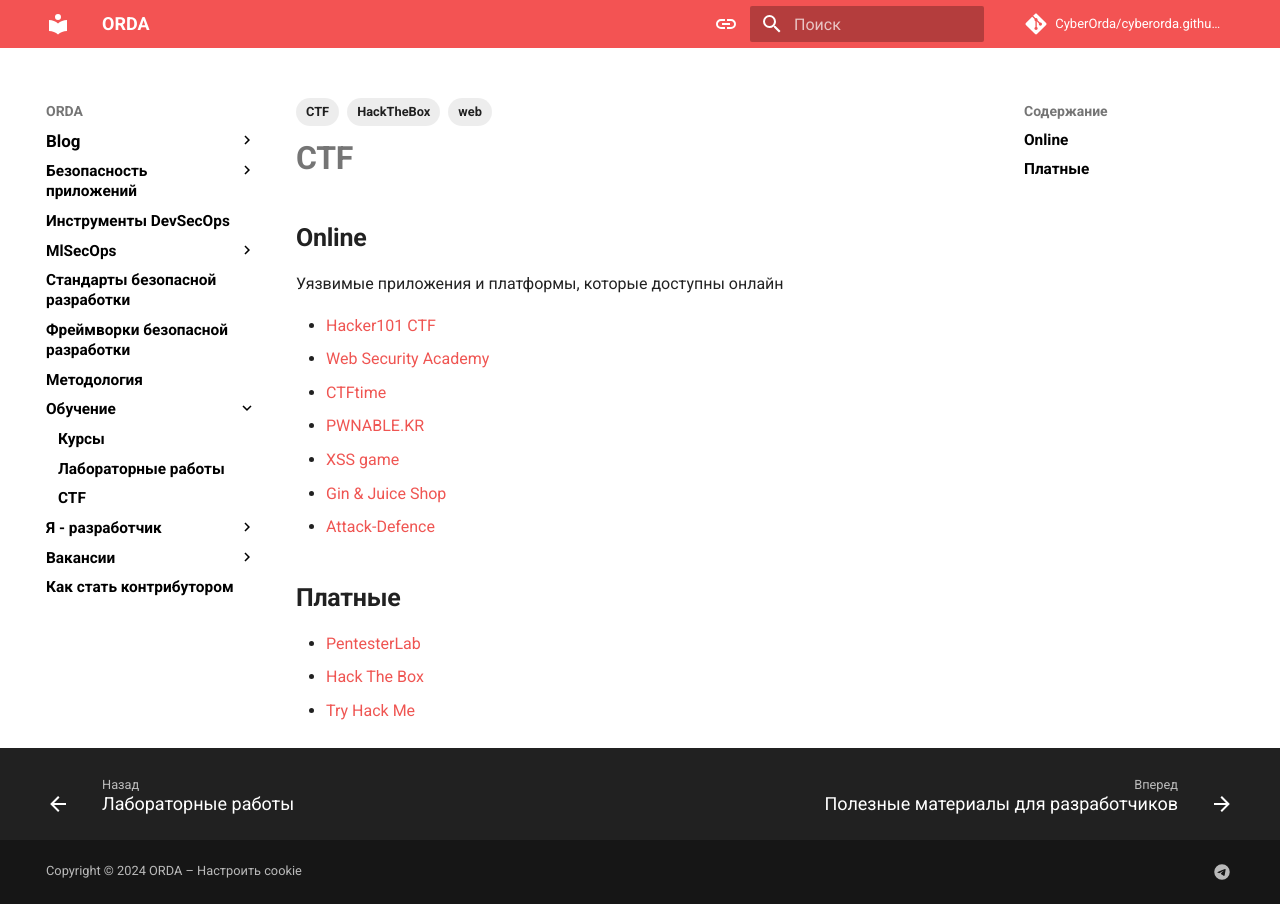
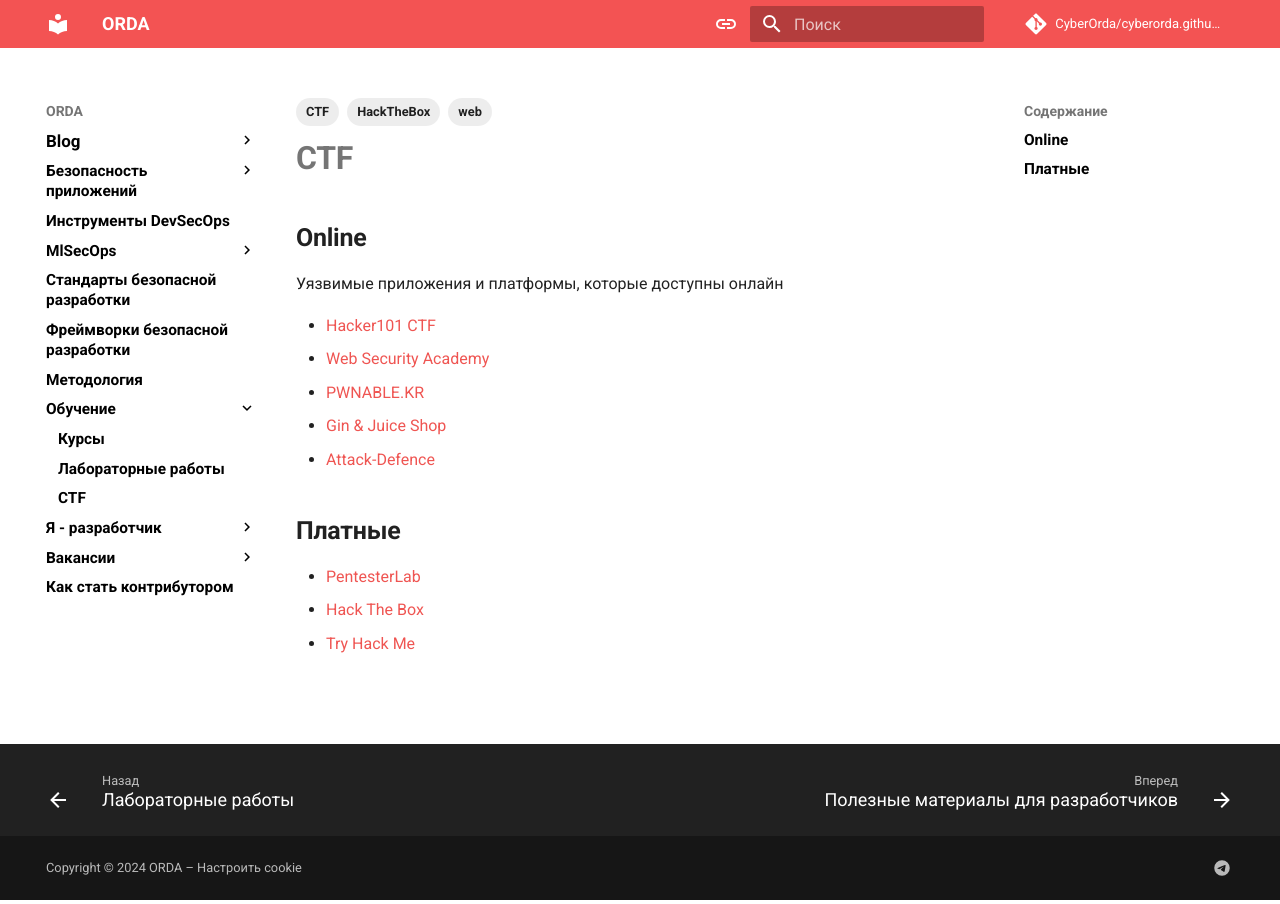
Before and after one commit to CyberOrda/cyberorda.github.io, an MkDocs documentation site: the page built from docs/CTF.md, in a window 1280 px wide. Built offline with MkDocs 1.6.1 and Material for MkDocs 9.7.7, drawn with Linux system fonts in a browser that asks for light colours; comment, search, counter and statistics services are not loaded.

Commit message:
Update CTF.md

```diff
--- a/docs/CTF.md
+++ b/docs/CTF.md
@@ -14,9 +14,7 @@
 
 - [Hacker101 CTF](https://ctf.hacker101.com/)
 - [Web Security Academy](https://portswigger.net/web-security)
-- [CTFtime](https://ctftime.org/)
 - [PWNABLE.KR](http://pwnable.kr/)
-- [XSS game](https://xss-game.appspot.com)
 - [Gin & Juice Shop](https://ginandjuice.shop/)
 - [Attack-Defence](https://attackdefense.com/)
 
```
